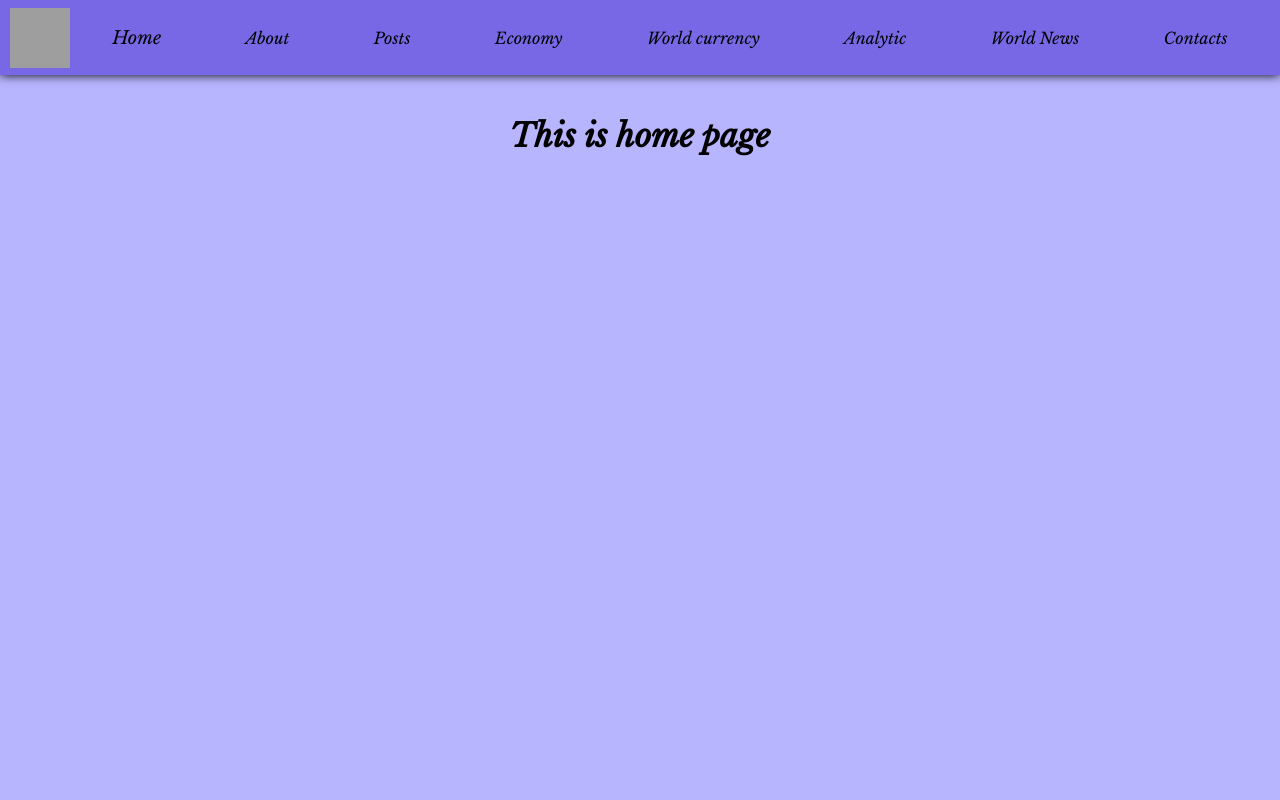
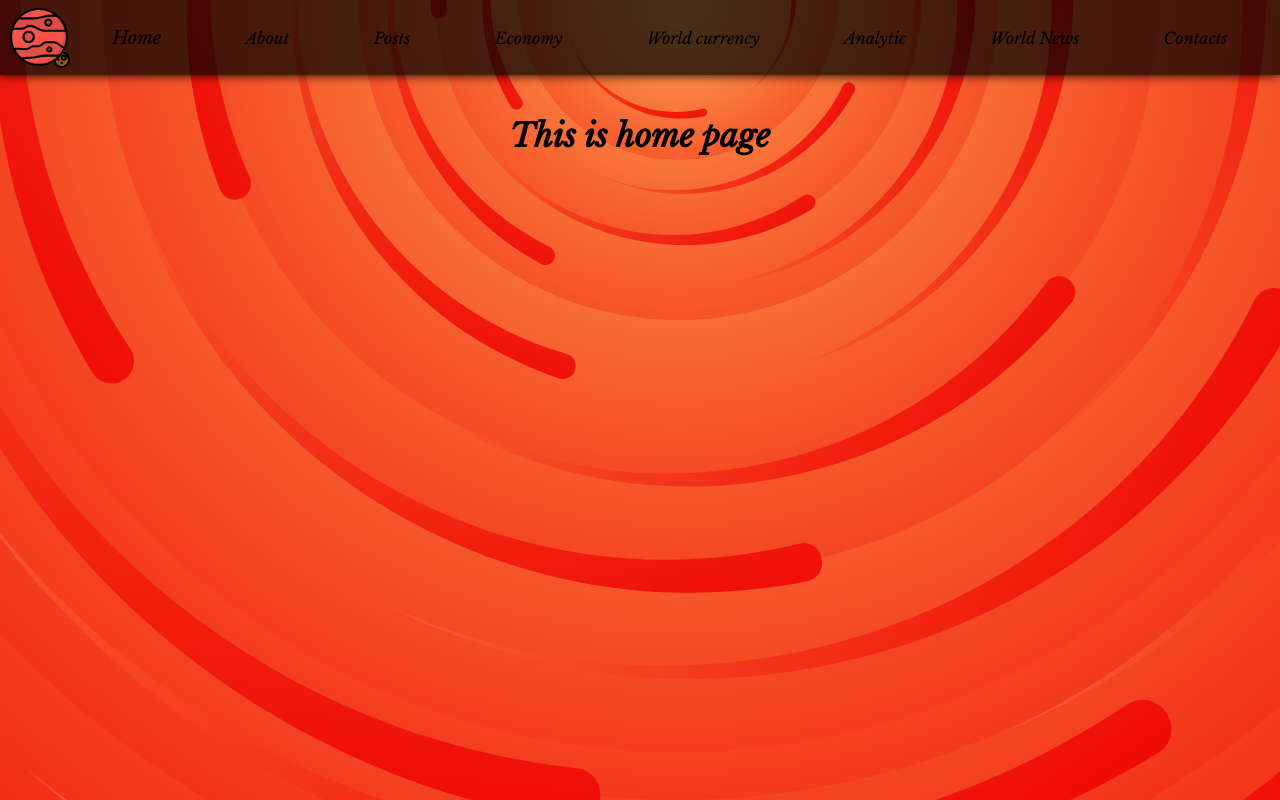
Before and after one commit to Erjankydyrov/router-example, a React (Create React App) app: page / in a window 1280 px wide. Built offline with nearby package versions, Linux system fonts and the light colour scheme; grey boxes are pictures that could not be loaded.

Commit message:
corected

```diff
--- a/src/App.css
+++ b/src/App.css
@@ -6,6 +6,11 @@
 
 html, body {
   margin: 0;
+  width: 100%;
+  height: 100%;
+  background-image: url(./images/Sun-Tornado.svg);
+  background-repeat: no-repeat;
+  background-size: cover;
   background-color: #b8b5ff;
   font-family: 'Libre Baskerville', serif;
 }
@@ -21,7 +26,7 @@ html, body {
   justify-content: space-between;
   align-items: center;
   padding: 0 10px;
-  background-color: #7868e6;
+  background-color: #000000b6;
   box-shadow: 0 0 10px black;
 }
 .App .ulNav {
--- a/src/App.js
+++ b/src/App.js
@@ -10,7 +10,7 @@ import NotFound from './components/NotFound/NotFound';
 import Posts from './components/Posts/Posts';
 import WorldNews from './components/WorldNews/WorldNews';
 import WorldVolut from './components/WorldVolut/WorldVolut';
-import logo from './images/newspaper.svg'
+import logo from './images/logo.svg'
 
 function App() {
 
--- a/src/components/Home/Home.module.css
+++ b/src/components/Home/Home.module.css
@@ -1,4 +1,6 @@
 .Home {
     padding-top: 20px;
+    width: 100%;
+    height: 100%;
     text-align: center;
 }
```
